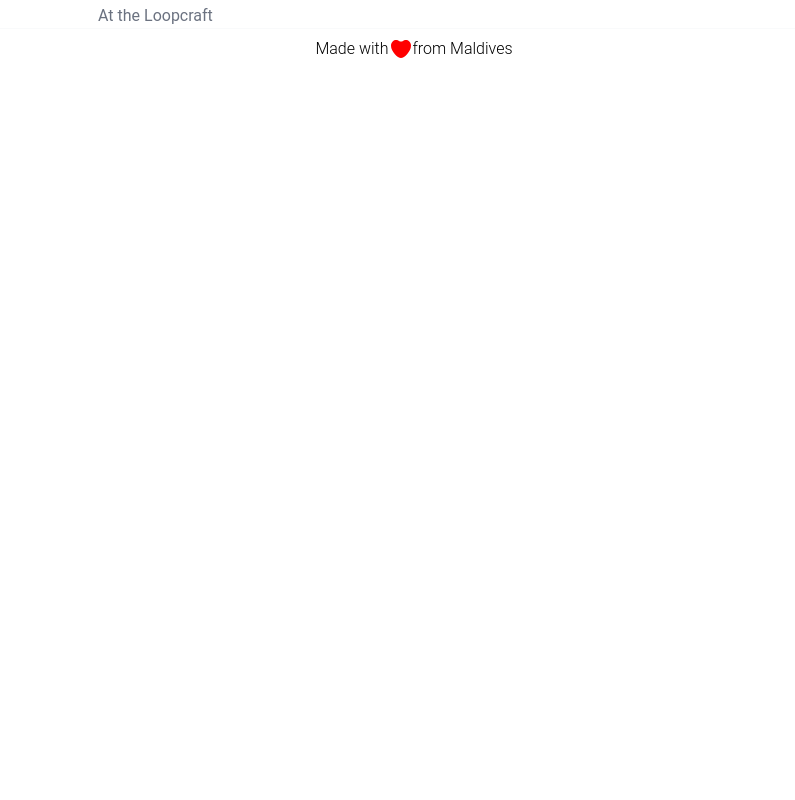
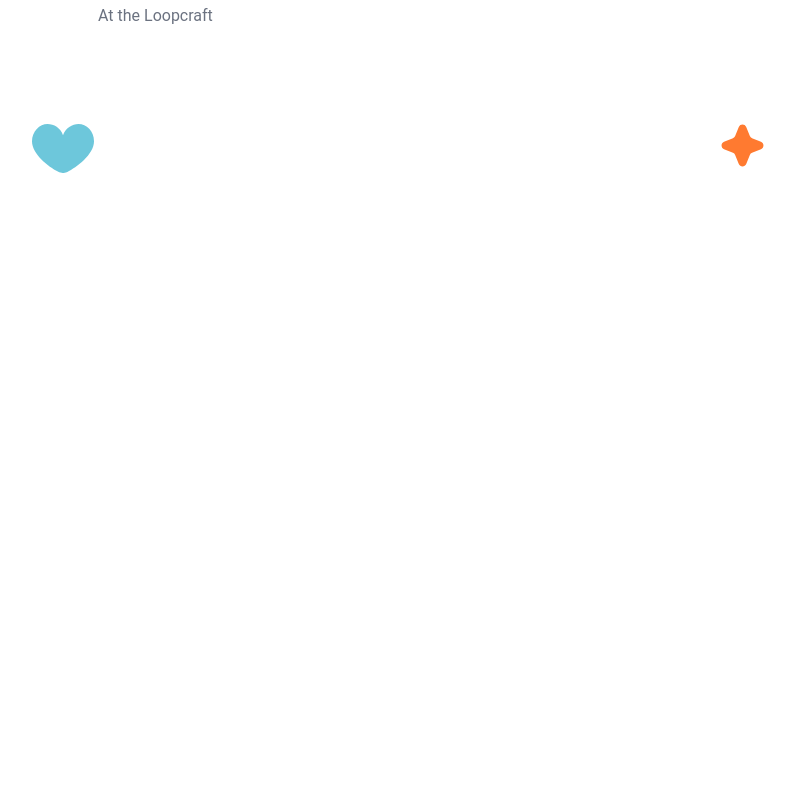
Before and after one commit to riuman10/portfoliov4, a Next.js app: page / in a window 1280 px wide. Shown: the part 1580-2380 px from the top of the page, without its empty margins (226-1021 px from the left). Before the commit the page ends 1649 px from the top, so only its background shows below. Built offline with nearby package versions, Linux system fonts and the light colour scheme.

Commit message:
animation check

```diff
--- a/components/Archive.js
+++ b/components/Archive.js
@@ -1,14 +1,35 @@
-import { motion } from "framer-motion";
+import { motion, AnimatePresence } from "framer-motion";
+import { useEffect, useState } from "react";
+import { gsap } from "gsap";
+import { ScrollTrigger } from "gsap/dist/ScrollTrigger";
+import Heading from "./Heading";
+
 
 const Archive = () => {
+  gsap.registerPlugin(ScrollTrigger);
+
+  useEffect(() => {
+    gsap.to(".main", {
+      scrollTrigger: {
+        trigger: ".section",
+        start: "top 90%",
+        end: "bottom bottom",
+        scrub: 1.3,
+      },
+      backgroundColor: "black",
+      duration : 1,
+      ease: "power3.easeOut",
+    });
+  }, []);
   return (
-    <motion.div
-      initial={{ background: "white", opacity: 0 }}
-      whileInView={{ background: "black", opacity: 1 }}
-      transition={{ duration: 0.8 }}
-      viewport={{ once: false, amount: 0.4 }}
-      className="h-screen"
-    ></motion.div>
+    <div className="h-screen section">
+      <div className="flex items-center justify-center mt-24">
+        <Heading
+        text = "From the loves"
+        color = "white"
+        />
+      </div>
+    </div>
   );
 };
 
--- a/components/Heading.js
+++ b/components/Heading.js
@@ -7,27 +7,9 @@ import { gsap } from "gsap";
 import { ScrollTrigger } from "gsap/dist/ScrollTrigger";
 
 const Heading = ({ text = "Heading", color = "black" }) => {
-  // gsap.registerPlugin(ScrollTrigger);
-
-  // useEffect(() => {
-  //     gsap.to(
-  //       ".text",
-  //       {
-  //         y : -35,
-  //         ease : "power3",
-  //         scrollTrigger: {
-  //           trigger: ".first",
-  //           start: "top 20%",
-  //           end: "bottom center",
-  //           scrub: 1.3,
-  //         }
-  //       }
-  //     );
-  //   }, []);
-
   const colorLookup = {
     "black" : { name: "black", code: "black" },
-    "black" : { name: "black", code: "black" },
+    "white" : { name: "black", code: "white" },
   };
   return (
     <div className="relative group first inline-block">
@@ -35,7 +17,7 @@ const Heading = ({ text = "Heading", color = "black" }) => {
         initial={{ opacity: 0 }}
         animate={{ opacity: 1 }}
         transition={{ duration: 0.8 }}
-        className="text text-white font-bold text-[6rem] whitespace-nowrap leading-[105px] z-10 opacity-100"
+        className={`text font-bold text-[6rem] whitespace-nowrap leading-[105px] z-10 opacity-100`}
         style={{ color: colorLookup[color].code }}
       >
         {text}
--- a/components/HeroText.js
+++ b/components/HeroText.js
@@ -32,7 +32,7 @@ const HeroText = () => {
             initial = {{opacity : 0 }}
             animate = {{opacity : 1 }}
             transition = {{duration : .8 }}
-            className="text text-[#1D1D1F] font-bold lg:text-[9rem] text-[3.5rem] whitespace-nowrap lg:leading-[105px] leading-[50px] z-10 opacity-100">Curious<br></br>developer,<br></br>code breaker,<br></br>storyteller</motion.p>
+            className="text text-[#1D1D1F] font-bold lg:text-[9rem] text-[3.5rem] tracking-tighter whitespace-nowrap lg:leading-[105px] leading-[50px] z-10 opacity-100">Curious<br></br>developer,<br></br>code breaker,<br></br>storyteller</motion.p>
             <Star className="absolute lg:top-0 top-[-2rem] lg:left-[-2rem] left-[-1rem] -z-10 group-hover:rotate-180 transition-all duration-700 ease-out" />
             <Heart className="absolute bottom-0 lg:left-[-3rem] left-[-1rem] -z-10 group-hover:rotate-[-34deg] transition-all duration-300 ease-out" />
             <Tag className="absolute lg:right-[10rem] right-[.5rem] top-5 -z-10 group-hover:rotate-12 transition-all duration-300 ease-out" />
--- a/src/pages/index.js
+++ b/src/pages/index.js
@@ -2,10 +2,11 @@ import Head from 'next/head'
 import Hero from 'components/Hero'
 import { motion } from 'framer-motion'
 import ProjectsOverview from 'components/ProjectsOverview'
+import Archive from 'components/Archive'
 
 export default function Home() {
   return (
-    <div className="">
+    <div className="main">
       <Head>
         <title>Create Next App</title>
         <meta name="description" content="Generated by create next app" />
@@ -14,6 +15,7 @@ export default function Home() {
       </Head>
       <Hero />
       <ProjectsOverview />
+      <Archive />
     </div>
   )
 }
```
